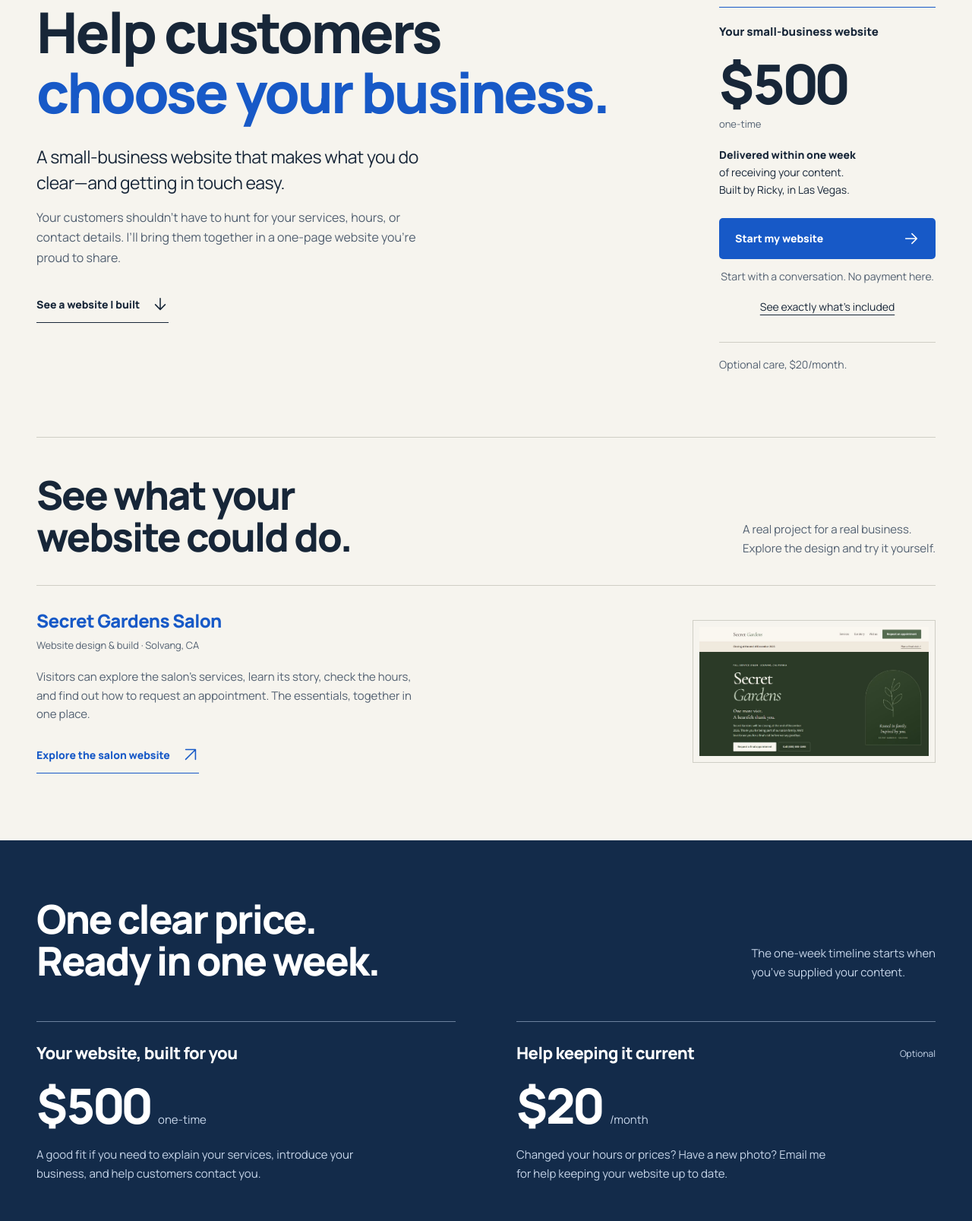
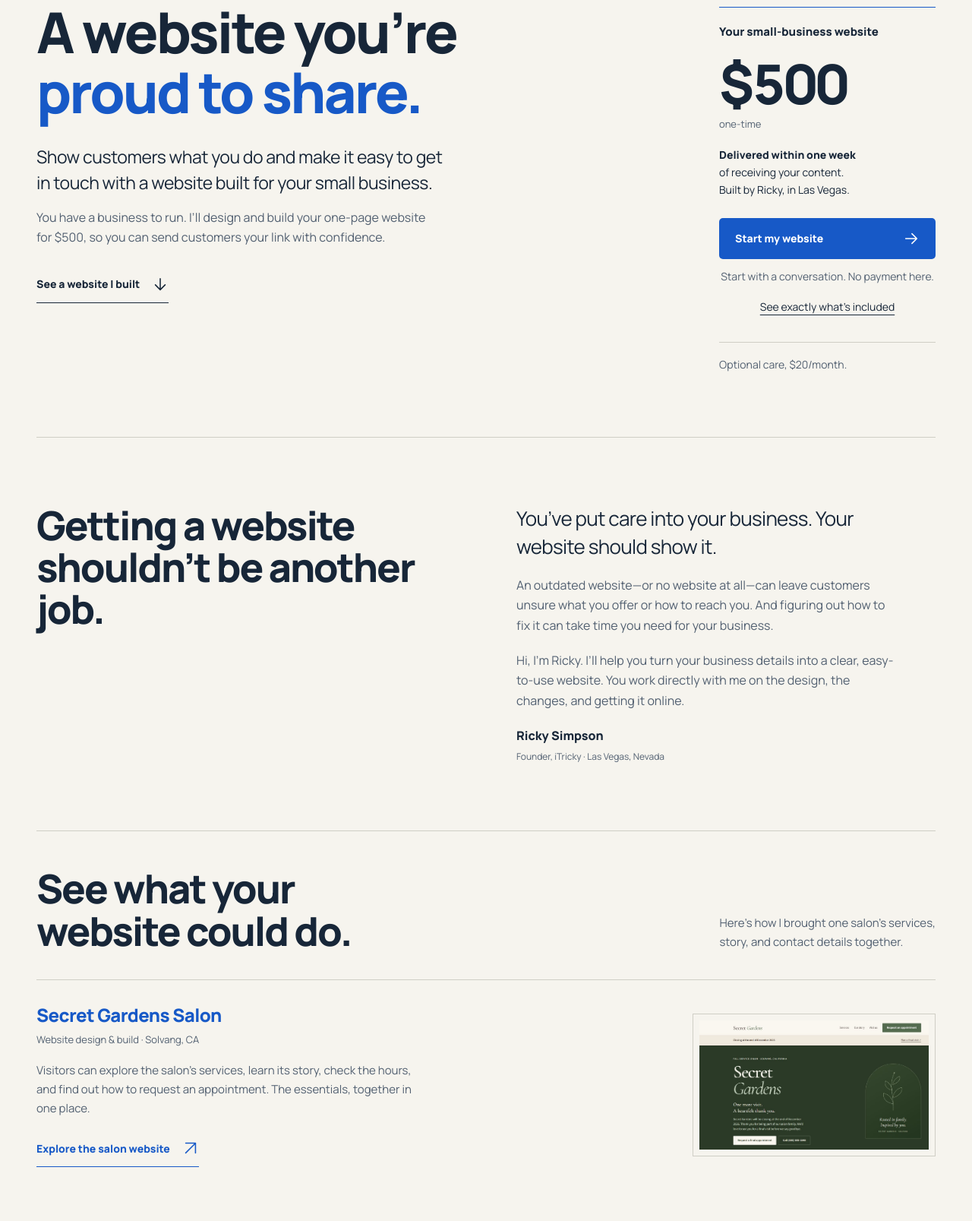
Before and after one commit to RickySimpson/itricky, a plain HTML site: page index.html in a window 1280 px wide. Shown: the part 183-1790 px from the top of the page at 76% size. Drawn offline with Linux system fonts and the light colour scheme.

Commit message:
Update
Lessons from Building a StoryBrand 2.0 first

```diff
--- a/index.html
+++ b/index.html
@@ -5,8 +5,8 @@
   <meta name="viewport" content="width=device-width, initial-scale=1">
   <meta name="theme-color" content="#f6f4ee">
   <title>iTricky — $500 Websites for Small Businesses | Las Vegas</title>
-  <meta name="description" content="Help customers understand your business and get in touch. A one-page website for $500, delivered within one week of receiving your content. Built by Ricky Simpson in Las Vegas.">
-  <meta property="og:title" content="Help customers choose your business. — iTricky">
+  <meta name="description" content="Get a small-business website you’re proud to share. One page for $500, delivered within one week of receiving your content. Work directly with Ricky Simpson in Las Vegas.">
+  <meta property="og:title" content="A website you’re proud to share. — iTricky">
   <meta property="og:description" content="Your small-business website for $500, delivered within one week of receiving your content. Work directly with Ricky. Optional care for $20/month.">
   <meta property="og:type" content="website">
   <meta property="og:url" content="https://www.itricky.com/">
@@ -26,9 +26,9 @@
   <main id="main" tabindex="-1">
     <section class="hero wrap" aria-labelledby="hero-title">
       <div class="hero-story">
-        <h1 id="hero-title">Help customers<br><span>choose your business.</span></h1>
-        <p class="intro">A small-business website that makes what you do clear—and getting in touch easy.</p>
-        <p class="hero-copy">Your customers shouldn’t have to hunt for your services, hours, or contact details. I’ll bring them together in a one-page website you’re proud to share.</p>
+        <h1 id="hero-title">A website you’re<br><span>proud to share.</span></h1>
+        <p class="intro">Show customers what you do and make it easy to get in touch with a website built for your small business.</p>
+        <p class="hero-copy">You have a business to run. I’ll design and build your one-page website for $500, so you can send customers your link with confidence.</p>
         <a class="text-link" href="#work">See a website I built <svg aria-hidden="true" viewBox="0 0 24 24"><path d="M12 4v16M5 13l7 7 7-7"/></svg></a>
       </div>
       <aside class="hero-offer" aria-label="Website offer">
@@ -42,8 +42,13 @@
       </aside>
     </section>
 
+    <section class="about wrap section" aria-labelledby="about-title">
+      <h2 id="about-title">Getting a website<br>shouldn’t be another job.</h2>
+      <div class="about-copy"><p class="lead">You’ve put care into your business. Your website should show it.</p><p>An outdated website—or no website at all—can leave customers unsure what you offer or how to reach you. And figuring out how to fix it can take time you need for your business.</p><p>Hi, I’m Ricky. I’ll help you turn your business details into a clear, easy-to-use website. You work directly with me on the design, the changes, and getting it online.</p><p class="signature">Ricky Simpson <span>Founder, iTricky · Las Vegas, Nevada</span></p></div>
+    </section>
+
     <section class="work wrap section" id="work" aria-labelledby="work-title">
-      <div class="section-heading"><h2 id="work-title">See what your<br>website could do.</h2><p>A real project for a real business.<br class="desktop-break"> Explore the design and try it yourself.</p></div>
+      <div class="section-heading"><h2 id="work-title">See what your<br>website could do.</h2><p>Here’s how I brought one salon’s services,<br class="desktop-break"> story, and contact details together.</p></div>
       <article class="project">
         <div class="project-details">
           <h3>Secret Gardens Salon</h3>
@@ -63,7 +68,7 @@
         <div class="price-layout">
           <div class="website-plan">
             <h3>Your website, built for you</h3><p class="price">$500 <span>one-time</span></p>
-            <p class="plan-description">A good fit if you need to explain your services, introduce your business, and help customers contact you.</p>
+            <p class="plan-description">Give customers one place to understand your services, get to know your business, and find out how to contact you.</p>
             <ul class="included"><li>One page with up to six sections for your business</li><li>A layout that works on phones and computers</li><li>Your services, business details, and ways to get in touch</li><li>A page title, description, and structure for search engines</li><li>Your new website connected to your existing domain</li><li>Revisions to get your website right before launch</li></ul>
             <p class="plan-reassurance">You’ll know the scope, schedule, and payment terms before you commit.</p>
             <p class="fineprint">Additional pages, online stores, custom booking systems, and larger features are quoted separately. Domain registration and paid third-party services are extra.</p>
@@ -84,13 +89,8 @@
     </section>
 
     <section class="process wrap section" id="process" aria-labelledby="process-title">
-      <div><h2 id="process-title">Your new website.<br>Three simple steps.</h2><p class="section-intro">You know your business. I’ll handle the design and build.</p></div>
+      <div><h2 id="process-title">Your new website.<br>Three simple steps.</h2><p class="section-intro">From “I need a website” to a link you can share. Here’s how we get there.</p></div>
       <ol class="steps"><li><span class="step-number" aria-hidden="true">1</span><div><h3>Tell me what you need.</h3><p>Email your business name, what you do, and your current website if you have one. We’ll agree on the scope and you’ll send your content.</p></div></li><li><span class="step-number" aria-hidden="true">2</span><div><h3>Review your new website.</h3><p>I’ll build your one-page site within one week of receiving your content. You review it, and we work through your feedback until you’re happy to launch.</p></div></li><li><span class="step-number" aria-hidden="true">3</span><div><h3>Go live and share it.</h3><p>Once you approve it, we connect your domain. Share your website with customers and choose optional care if you’d like ongoing help.</p></div></li></ol>
-    </section>
-
-    <section class="about wrap section" aria-labelledby="about-title">
-      <h2 id="about-title">Your designer.<br>Your direct contact.</h2>
-      <div class="about-copy"><p class="lead">Hi, I’m Ricky.<br>I’ll be building your website.</p><p>You have a business to run. Getting a website shouldn’t mean figuring out the design and technology yourself.</p><p>From the first email to launch, you work directly with me. I’ll help make your services easy to understand and your business easy to contact.</p><p class="signature">Ricky Simpson <span>Founder, iTricky · Las Vegas, Nevada</span></p></div>
     </section>
 
     <section class="faq wrap section" id="questions" aria-labelledby="faq-title">
@@ -106,7 +106,7 @@
     </section>
 
     <section class="contact wrap section" id="contact" aria-labelledby="contact-title">
-      <div><h2 id="contact-title">Let’s talk about<br>your website.</h2><p class="section-intro">A clear place for customers to learn what you do—and take the next step.</p></div>
+      <div><h2 id="contact-title">Be ready when<br>someone asks for your website.</h2><p class="section-intro">Share one link to your services, your story, and a clear way to get in touch. Let’s build it.</p></div>
       <div class="contact-details">
         <p>Send your business name, what you do, and your current website if you have one. I’ll help you work out whether the $500 website fits your needs.</p>
         <p class="contact-plan" id="contact-plan">Your website: $500 one-time. Care is optional.</p>
```
